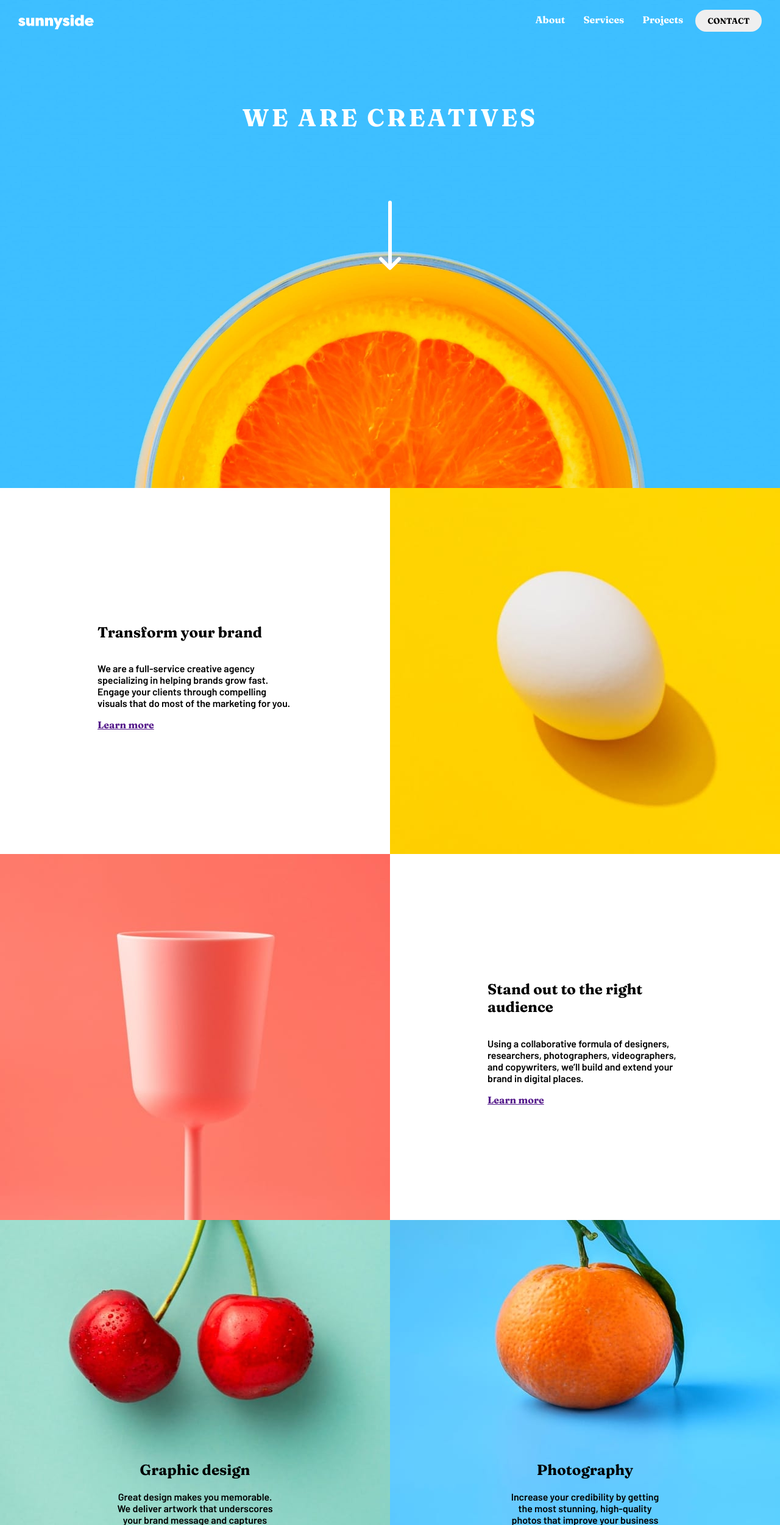
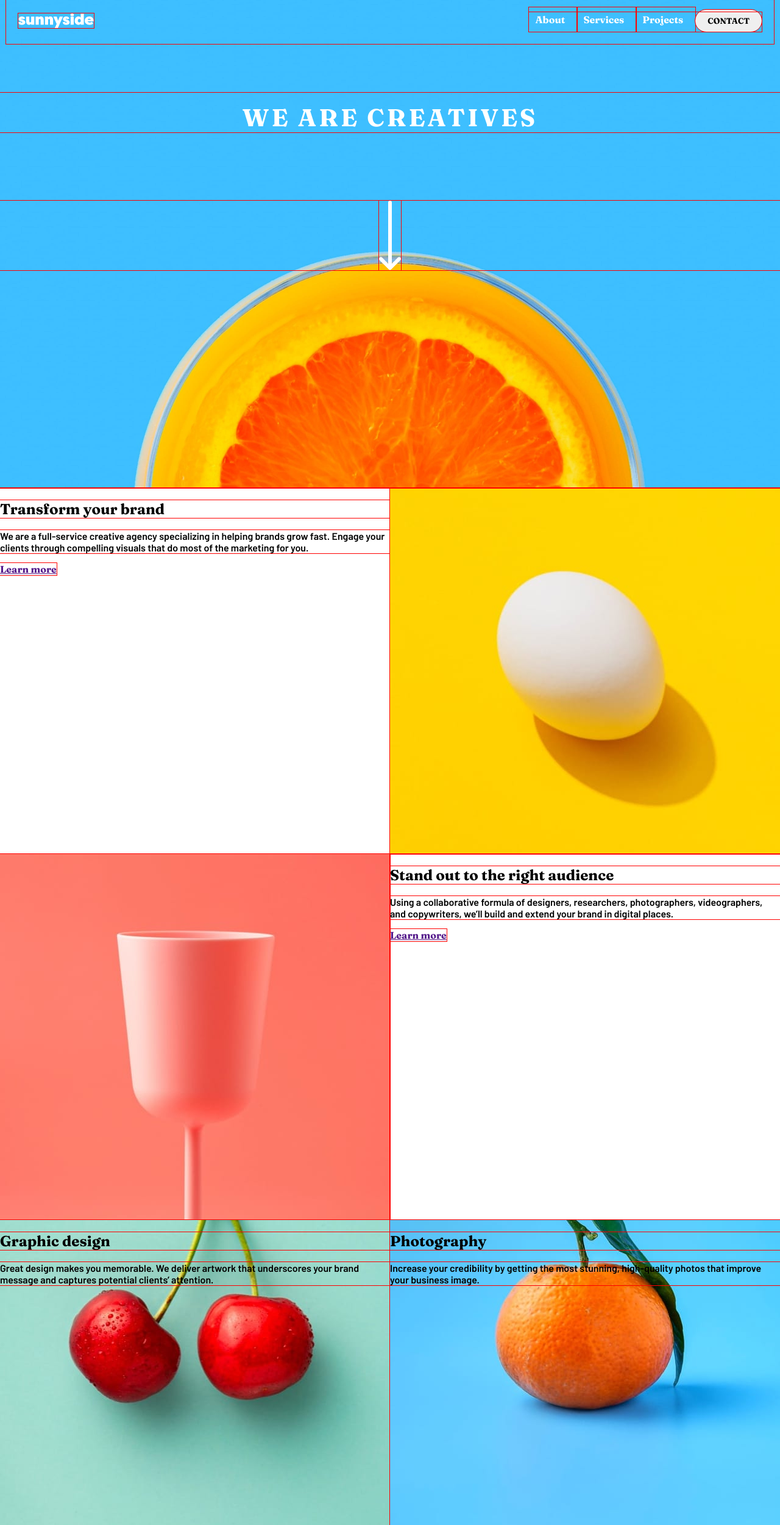
Before and after one commit to sayjess/sunnyside-agency-landing-page-main, a website: page index.html in a window 1280 px wide. Shown: the top 2500 px of the page at 61% size. Drawn offline with Linux system fonts and the light colour scheme.

Commit message:
added grid sytem for second section and added responsiveness

```diff
--- a/App/scss/_global.scss
+++ b/App/scss/_global.scss
@@ -1,8 +1,18 @@
 html{
     box-sizing: border-box;
     font-size: 100%;
+    height: 100%;
+    width: 100%;
+    margin: 0;
+    padding: 0;
 
 }
+
+* {
+    outline: 1px solid #f00 !important;
+  }
+
+
 
 
 
@@ -10,6 +20,8 @@ body {
     margin: 0;
     padding: 0;
     background-color: white;
+    display: grid;
+    grid-template-columns: minmax(600px, 1fr);
     // border: 2px solid red
 }
 
--- a/App/scss/_header.scss
+++ b/App/scss/_header.scss
@@ -1,10 +1,10 @@
-.one {
+.wrapper_one {
     height: 100vh;
     width: 100vw;
     background: url("../src/images/desktop/image-header.jpg") no-repeat center center;
     background-size: cover;
 
-    header {
+    .wrapper_two {
         display: flex;
         justify-content: space-between;
         margin: 10px;
@@ -17,10 +17,14 @@
 
 
         .logo {
-
             display: flex;
             align-items: center;
             font-family: "Fraunces";
+            background-image: url("/src/images/logo.svg");
+            width: 124px;
+            height: 24px;
+            border: none;
+            margin-top: 2px;
         }
 
         nav {
--- a/App/scss/_section.scss
+++ b/App/scss/_section.scss
@@ -1,52 +1,70 @@
-.two {
+.container {
     margin: 0;
     padding: 0;
-    width: 100vw;
+    width: 100%;
     display: grid;
     gap: 0;
-    grid-template-columns: 1fr 1fr;
-    grid-template-rows: 37.5rem 37.5rem 37.5rem;
-    // grid-template-columns: 1fr 1fr;
-    // grid-template-rows: 1fr 1fr 1fr;
+    grid-template-columns: repeat(auto-fit, minmax(50%, 1fr));
+    // grid-template-rows: repeat(3, 1fr);
 
-    .descriptions{
-        // border: 2px solid black;
-        display: flex;
-        flex-direction: column;
-        justify-content: center;
-        padding: 10.3rem 10rem;
+
+    .ads {
+        // width: 50%;
+        height: 75vh;
+
     }
 
-
-    .first {
+    .ads_two {
         background: url("../src/images/desktop/image-transform.jpg") no-repeat center center;
         background-size: cover;
     }
-    .second {
+    .ads_three {
         background: url("../src/images/desktop/image-stand-out.jpg")no-repeat center center;
         background-size: cover;
     }
-    .third {
+    .ads_five {
         background: url("../src/images/desktop/image-graphic-design.jpg") no-repeat center center;
         background-size: cover;
     }
-    .fourth {
+    .ads_six {
         background: url("../src/images/desktop/image-photography.jpg")no-repeat center center;
         background-size: cover;
     }
 
-    .additional {
-        display: flex;
-        flex-direction: column;
-        justify-content: flex-end;
-        align-items: center;
-    }
+}
 
-    .wrapper-second {
-        padding-left: 12rem;
-        padding-right: 12rem;
-        padding-bottom: 4rem;
-        text-align: center;
+@media only screen and (max-width: 375px) {
+    .container{
+        display: grid;
+        gap: 0;
+        grid-template-columns: 1fr;
+
+        .ads {
+            width: 100vw;
+            height: 75vh;
+        }
+
+        .ads_one{
+            grid-area: 2 / 1 / 3 / 2;
+
+        }
+        .ads_two{
+            grid-area: 1 / 1 / 2 / 2;
+        }
+
+        .ads_three{
+            grid-area: 3 / 1 / 4 / 2;
+        }
+        .ads_four{
+            grid-area: 4 / 1 / 5 / 2;
+        }
+        .ads_five{
+            grid-area: 5 / 1 / 6 / 2;
+        }
+
+        .ads_six {
+            grid-area: 6 / 1 / 7 / 2;
+        }
 
 
     }
--- a/index.html
+++ b/index.html
@@ -14,59 +14,58 @@
 
 </head>
 <body>
-    <div class="wrapper one">
-        <header>
-            <!-- <script src="sunnyside-agency-landing-page-main\js\script.js"></script> -->
-            <div class="logo">
-                <img src="src\images\logo.svg" alt="">
-            </div>
+
+    <!-- HEADER -->
+    <header class="wrapper_one">
+        <div class="wrapper_two">
+            <!-- SUNNYSIDE LOGO -->
+            <a href="index.html" class="logo"></a>
+            <!-- NAVIGATION -->
             <nav>
-
                 <a href="">About</a>
                 <a href="">Services</a>
                 <a href="">Projects</a>
                 <button>CONTACT</button>
-
             </nav>
-        </header>
+        </div>
+        <!-- INTRO -->
         <section>
             <h1>WE ARE CREATIVES</h1>
+            <!-- ARROW ICON -->
             <div>
                 <img src="src\images\icon-arrow-down.svg" alt="">
             </div>
         </section>
-    </div>
-    <section class="part two">
+    </header>
 
-        <div class="descriptions">
+    <section class="container">
+        <div class="ads ads_one desc">
             <h2>Transform your brand</h2>
             <p>We are a full-service creative agency specializing in helping brands grow fast.
                 Engage your clients through compelling visuals that do most of the marketing for you.</p>
             <a href="">Learn more</a>
         </div>
+        <div class="ads ads_two gallery gal_one"></div>
+        <div class="ads ads_three gallery gal_two"></div>
 
-        <div class="gallery first"></div>
-        <div class="gallery second"></div>
-
-        <div class="descriptions">
+        <div class="ads ads_four desc">
             <h2>Stand out to the right audience</h2>
             <p>Using a collaborative formula of designers, researchers, photographers, videographers, and copywriters, we’ll build and extend your brand in digital places. </p>
             <a href="">Learn more</a>
         </div>
+        <div class="ads ads_five service">
+            <h2>Graphic design</h2>
+            <p>Great design makes you memorable. We deliver artwork that underscores your brand message and captures potential clients’ attention.</p>
+        </div>
+        <div class="ads ads_six Service">
+            <h2>Photography</h2>
+                <p>Increase your credibility by getting the most stunning, high-quality photos that improve your business image.</p>
+        </div>
 
-        <div class="gallery third additional">
-            <div class="wrapper-second">
-                <h2>Graphic design</h2>
-                <p>Great design makes you memorable. We deliver artwork that underscores your brand message and captures potential clients’ attention.</p>
-            </div>
-        </div>
-        <div class="gallery fourth additional">
-            <div class="wrapper-second">
-                <h2>Photography</h2>
-                <p>Increase your credibility by getting the most stunning, high-quality photos that improve your business image.</p>
-            </div>
-        </div>
     </section>
+
+
+
 
 
 
```
Also changed, not shown: App/scss/style.scss (line endings or trailing spaces), dist/style.css, 1 other file.
